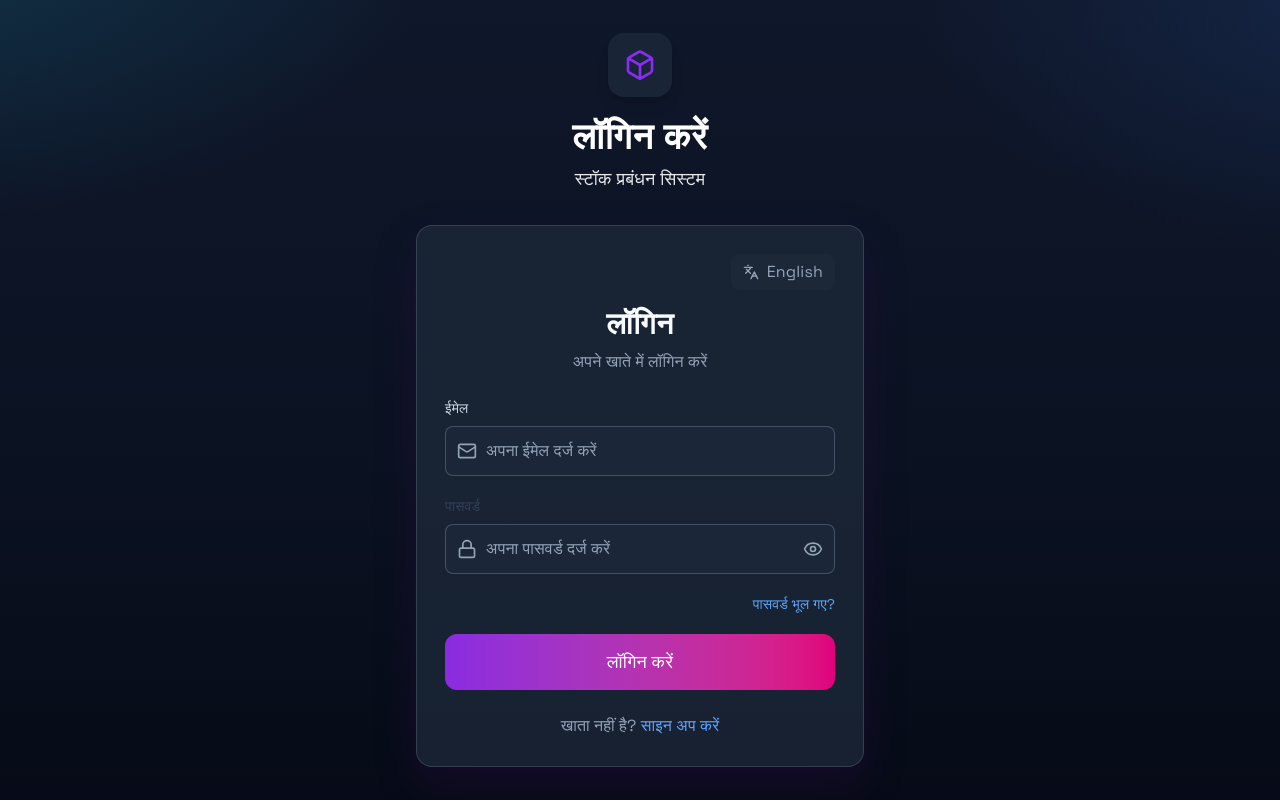
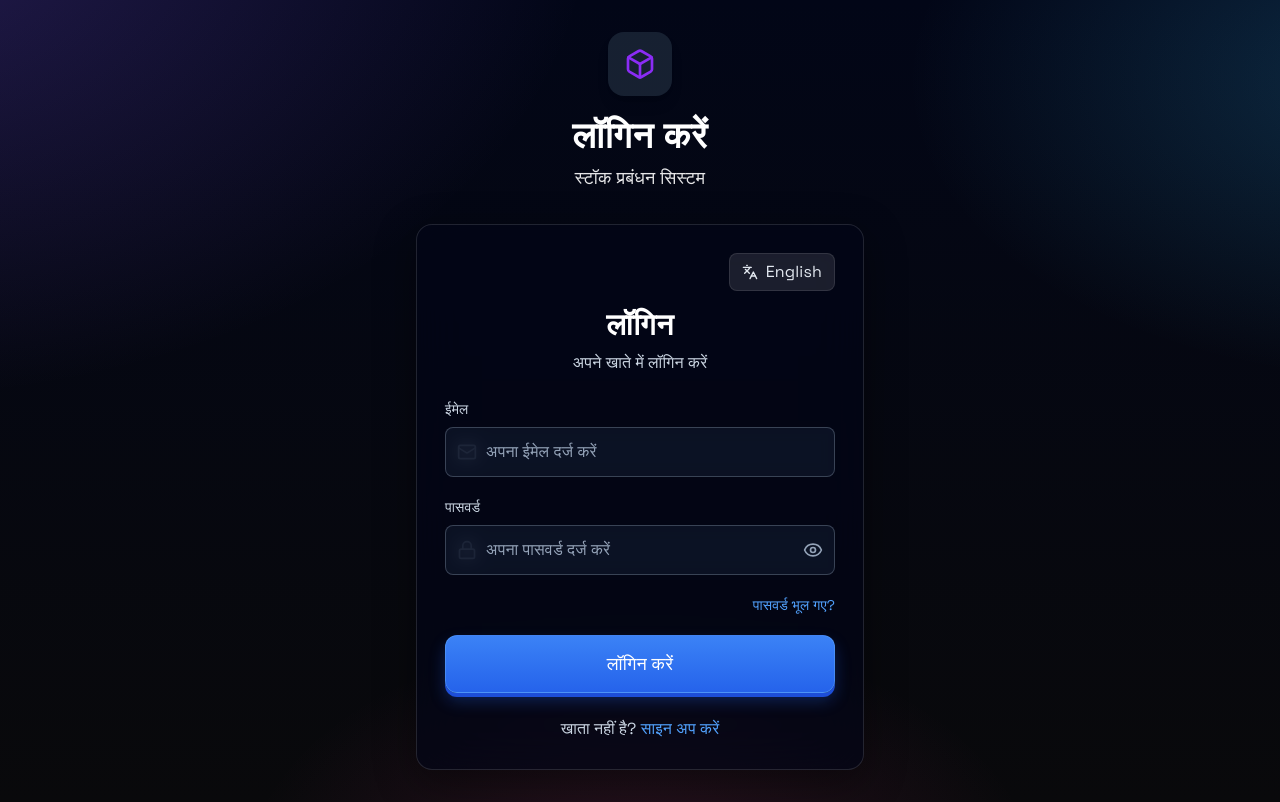
Before and after one commit to Sagar-Chouhan/INVTRACK, a React (Vite) app in the folder Frontend/: page /login in a window 1280 px wide. Built offline with nearby package versions, Linux system fonts and the light colour scheme; no server answers.

Commit message:
feat(ui): complete UI overhaul with 3D buttons and glassmorphism

```diff
--- a/Frontend/src/index.css
+++ b/Frontend/src/index.css
@@ -26,11 +26,13 @@ body,
 body {
   font-family: 'Space Grotesk', 'Segoe UI', 'Tahoma', sans-serif;
   background:
-    radial-gradient(900px 500px at -12% -8%, rgba(34, 211, 238, 0.18), transparent 58%),
-    radial-gradient(760px 420px at 112% 4%, rgba(14, 165, 233, 0.14), transparent 60%),
-    linear-gradient(180deg, var(--bg-mid) 0%, var(--bg-deep) 45%, #030712 100%);
+    radial-gradient(1200px 800px at -10% -10%, rgba(139, 92, 246, 0.25), transparent 60%),
+    radial-gradient(1000px 600px at 110% 10%, rgba(56, 189, 248, 0.2), transparent 50%),
+    radial-gradient(800px 500px at 50% 110%, rgba(236, 72, 153, 0.15), transparent 50%),
+    linear-gradient(180deg, #020617 0%, #09090b 100%);
   color: var(--text-main);
   letter-spacing: 0.01em;
+  background-attachment: fixed;
 }
 
 :root[data-theme='light'] body {
@@ -163,9 +165,109 @@ button:active:not(:disabled) {
   transform: translateY(0);
 }
 
+/* New Glassmorphism and 3D Utilities */
+.glass-panel {
+  background: rgba(15, 23, 42, 0.4);
+  backdrop-filter: blur(16px);
+  -webkit-backdrop-filter: blur(16px);
+  border: 1px solid rgba(255, 255, 255, 0.08);
+  box-shadow: 0 8px 32px 0 rgba(0, 0, 0, 0.3);
+}
+
+.glass-panel-heavy {
+  background: rgba(2, 6, 23, 0.65);
+  backdrop-filter: blur(24px);
+  -webkit-backdrop-filter: blur(24px);
+  border: 1px solid rgba(255, 255, 255, 0.12);
+  box-shadow: 0 12px 40px 0 rgba(0, 0, 0, 0.4);
+}
+
+.input-glass {
+  background: rgba(15, 23, 42, 0.5) !important;
+  backdrop-filter: blur(8px);
+  border: 1px solid rgba(148, 163, 184, 0.2) !important;
+  color: #f8fafc !important;
+  transition: all 0.2s ease;
+}
+
+.input-glass:focus {
+  background: rgba(30, 41, 59, 0.7) !important;
+  border-color: rgba(56, 189, 248, 0.5) !important;
+  box-shadow: 0 0 0 3px rgba(56, 189, 248, 0.2), inset 0 2px 4px rgba(0, 0, 0, 0.2) !important;
+}
+
+/* 3D Button Utilities */
+.btn-3d {
+  position: relative;
+  transition: all 0.15s ease-out;
+  transform: translateY(0);
+}
+
+.btn-3d:active:not(:disabled) {
+  transform: translateY(4px);
+  box-shadow: none !important;
+}
+
+.btn-3d:disabled {
+  opacity: 0.6;
+  cursor: not-allowed;
+  transform: translateY(4px);
+  box-shadow: none !important;
+}
+
+.btn-3d-blue {
+  background: linear-gradient(180deg, #3b82f6 0%, #2563eb 100%);
+  box-shadow: 0 4px 0 0 #1d4ed8, 0 8px 16px rgba(37, 99, 235, 0.3);
+  border: 1px solid rgba(96, 165, 250, 0.5);
+  color: white;
+}
+.btn-3d-blue:hover:not(:disabled) {
+  background: linear-gradient(180deg, #60a5fa 0%, #3b82f6 100%);
+}
+
+.btn-3d-green {
+  background: linear-gradient(180deg, #22c55e 0%, #16a34a 100%);
+  box-shadow: 0 4px 0 0 #15803d, 0 8px 16px rgba(22, 163, 74, 0.3);
+  border: 1px solid rgba(74, 222, 128, 0.5);
+  color: white;
+}
+.btn-3d-green:hover:not(:disabled) {
+  background: linear-gradient(180deg, #4ade80 0%, #22c55e 100%);
+}
+
+.btn-3d-red {
+  background: linear-gradient(180deg, #ef4444 0%, #dc2626 100%);
+  box-shadow: 0 4px 0 0 #b91c1c, 0 8px 16px rgba(220, 38, 38, 0.3);
+  border: 1px solid rgba(248, 113, 113, 0.5);
+  color: white;
+}
+.btn-3d-red:hover:not(:disabled) {
+  background: linear-gradient(180deg, #f87171 0%, #ef4444 100%);
+}
+
+.btn-3d-orange {
+  background: linear-gradient(180deg, #f97316 0%, #ea580c 100%);
+  box-shadow: 0 4px 0 0 #c2410c, 0 8px 16px rgba(234, 88, 12, 0.3);
+  border: 1px solid rgba(251, 146, 60, 0.5);
+  color: white;
+}
+.btn-3d-orange:hover:not(:disabled) {
+  background: linear-gradient(180deg, #fb923c 0%, #f97316 100%);
+}
+
+.btn-3d-slate {
+  background: linear-gradient(180deg, #475569 0%, #334155 100%);
+  box-shadow: 0 4px 0 0 #1e293b, 0 8px 16px rgba(51, 65, 85, 0.3);
+  border: 1px solid rgba(148, 163, 184, 0.5);
+  color: white;
+}
+.btn-3d-slate:hover:not(:disabled) {
+  background: linear-gradient(180deg, #64748b 0%, #475569 100%);
+}
+
 .glass-card {
-  background: var(--panel);
-  border: 1px solid var(--border-soft);
+  background: rgba(15, 23, 42, 0.4);
+  border: 1px solid rgba(255, 255, 255, 0.08);
   -webkit-backdrop-filter: blur(12px);
   backdrop-filter: blur(12px);
 }
@@ -176,9 +278,11 @@ button:active:not(:disabled) {
 
 .theme-auth-dark {
   background:
-    radial-gradient(920px 520px at -8% -10%, rgba(34, 211, 238, 0.16), transparent 60%),
-    radial-gradient(760px 420px at 108% 0%, rgba(59, 130, 246, 0.14), transparent 62%),
-    linear-gradient(180deg, #0f172a 0%, #0b1222 55%, #060b17 100%) !important;
+    radial-gradient(1200px 800px at -10% -10%, rgba(139, 92, 246, 0.25), transparent 60%),
+    radial-gradient(1000px 600px at 110% 10%, rgba(56, 189, 248, 0.2), transparent 50%),
+    radial-gradient(800px 500px at 50% 110%, rgba(236, 72, 153, 0.15), transparent 50%),
+    linear-gradient(180deg, #020617 0%, #09090b 100%) !important;
+  background-attachment: fixed !important;
 }
 
 .theme-auth-dark .bg-white {
--- a/Frontend/src/pages/Login.jsx
+++ b/Frontend/src/pages/Login.jsx
@@ -62,7 +62,7 @@ export default function Login() {
   }
 
   return (
-    <div className="theme-auth-dark min-h-screen flex items-center justify-center bg-gradient-to-b from-[#b646d8] via-[#e835b7] to-[#ff2b78] px-4 py-8">
+    <div className="theme-auth-dark min-h-screen flex items-center justify-center px-4 py-8">
       <motion.div
         initial={{ opacity: 0, y: 20 }}
         animate={{ opacity: 1, y: 0 }}
@@ -83,22 +83,22 @@ export default function Login() {
         </div>
 
         {/* Login Card */}
-        <div className="bg-white border border-white/50 rounded-2xl p-7 shadow-[0_18px_40px_rgba(58,12,84,0.28)]">
+        <div className="glass-panel-heavy rounded-2xl p-7">
           {/* Language Toggle */}
           <div className="flex justify-end mb-4">
             <button
               onClick={toggleLanguage}
-              className="flex items-center gap-2 px-3 py-1.5 bg-slate-100 hover:bg-slate-200 rounded-lg text-slate-600 transition-colors"
+              className="flex items-center gap-2 px-3 py-1.5 bg-white/10 hover:bg-white/20 border border-white/10 rounded-lg text-slate-200 transition-colors"
             >
               <Languages className="h-4 w-4" />
               {language === 'hi' ? 'English' : 'हिंदी'}
             </button>
           </div>
 
-          <h2 className="text-3xl font-semibold text-slate-900 mb-2 text-center">
+          <h2 className="text-3xl font-semibold text-white mb-2 text-center">
             {language === 'hi' ? 'लॉगिन' : 'Login'}
           </h2>
-          <p className="text-slate-500 text-center mb-6">
+          <p className="text-slate-300 text-center mb-6">
             {language === 'hi' ? 'अपने खाते में लॉगिन करें' : 'Sign in to your account'}
           </p>
 
@@ -126,8 +126,7 @@ export default function Login() {
                   value={formData.email}
                   onChange={handleChange}
                   placeholder={language === 'hi' ? 'अपना ईमेल दर्ज करें' : 'Enter your email'}
-                  className={`w-full bg-white border ${errors.email ? 'border-red-500' : 'border-slate-700'
-                    } rounded-lg py-3 px-10 text-slate-900 placeholder:text-slate-400 focus:outline-none focus:ring-2 focus:ring-fuchsia-400 focus:border-transparent transition-all`}
+                  className={`w-full input-glass rounded-lg py-3 px-10 placeholder:text-slate-400 focus:outline-none transition-all ${errors.email ? '!border-red-500' : ''}`}
                 />
               </div>
               {errors.email && (
@@ -137,7 +136,7 @@ export default function Login() {
 
             {/* Password Input */}
             <div>
-              <label className="block text-sm font-medium text-slate-700 mb-2">
+              <label className="block text-sm font-medium text-slate-300 mb-2">
                 {t('password')}
               </label>
               <div className="relative">
@@ -148,8 +147,7 @@ export default function Login() {
                   value={formData.password}
                   onChange={handleChange}
                   placeholder={language === 'hi' ? 'अपना पासवर्ड दर्ज करें' : 'Enter your password'}
-                  className={`w-full bg-white border ${errors.password ? 'border-red-500' : 'border-slate-700'
-                    } rounded-lg py-3 px-10 text-slate-900 placeholder:text-slate-400 focus:outline-none focus:ring-2 focus:ring-fuchsia-400 focus:border-transparent transition-all`}
+                  className={`w-full input-glass rounded-lg py-3 px-10 placeholder:text-slate-400 focus:outline-none transition-all ${errors.password ? '!border-red-500' : ''}`}
                 />
                 <button
                   type="button"
@@ -168,7 +166,7 @@ export default function Login() {
             <div className="flex justify-end">
               <Link
                 to="/forgot-password"
-                className="text-sm text-fuchsia-600 hover:text-fuchsia-500 transition-colors"
+                className="text-sm text-blue-400 hover:text-blue-300 transition-colors"
               >
                 {language === 'hi' ? 'पासवर्ड भूल गए?' : 'Forgot password?'}
               </Link>
@@ -178,7 +176,7 @@ export default function Login() {
             <button
               type="submit"
               disabled={isLoading}
-              className="w-full bg-gradient-to-r from-[#8a2be2] to-[#e1007b] hover:from-[#7a22cb] hover:to-[#cc006e] text-white font-medium py-3.5 rounded-xl transition-all duration-200 flex items-center justify-center gap-2 disabled:opacity-50 disabled:cursor-not-allowed text-lg"
+              className="w-full btn-3d btn-3d-blue py-3.5 rounded-xl flex items-center justify-center gap-2 text-lg font-medium"
             >
               {isLoading ? (
                 <>
@@ -193,11 +191,11 @@ export default function Login() {
 
           {/* Signup Link */}
           <div className="mt-6 text-center">
-            <p className="text-slate-600">
+            <p className="text-slate-300">
               {language === 'hi' ? 'खाता नहीं है?' : "Don't have an account?"}{' '}
               <Link
                 to="/signup"
-                className="text-fuchsia-600 hover:text-fuchsia-500 font-medium transition-colors"
+                className="text-blue-400 hover:text-blue-300 font-medium transition-colors"
               >
                 {language === 'hi' ? 'साइन अप करें' : 'Create Account'}
               </Link>
```
Also changed, not shown: Frontend/src/components/dashboards/AdminDashboard.jsx (+11 -11 lines), Frontend/src/components/dashboards/UserDashboard.jsx (+8 -8 lines), Frontend/src/pages/Dashboard.jsx (+13 -13 lines), Frontend/src/pages/admin/StockManagement.jsx (+17 -17 lines).
